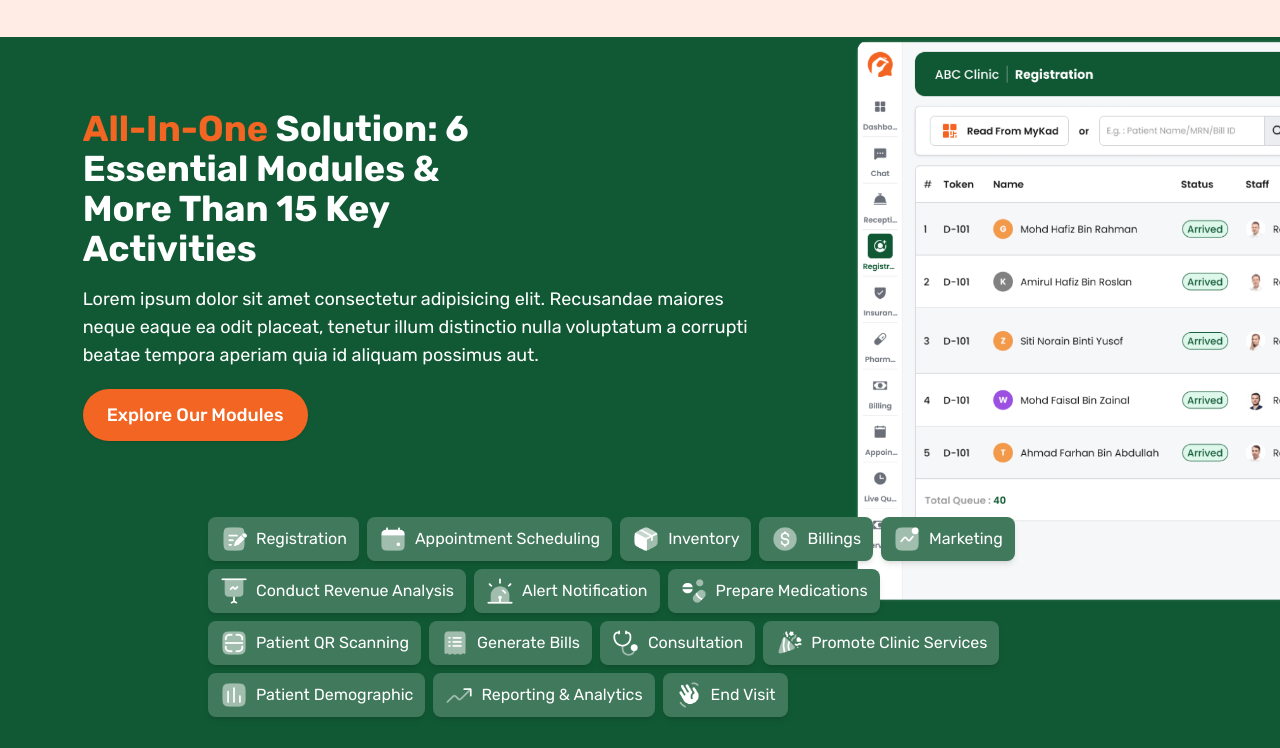
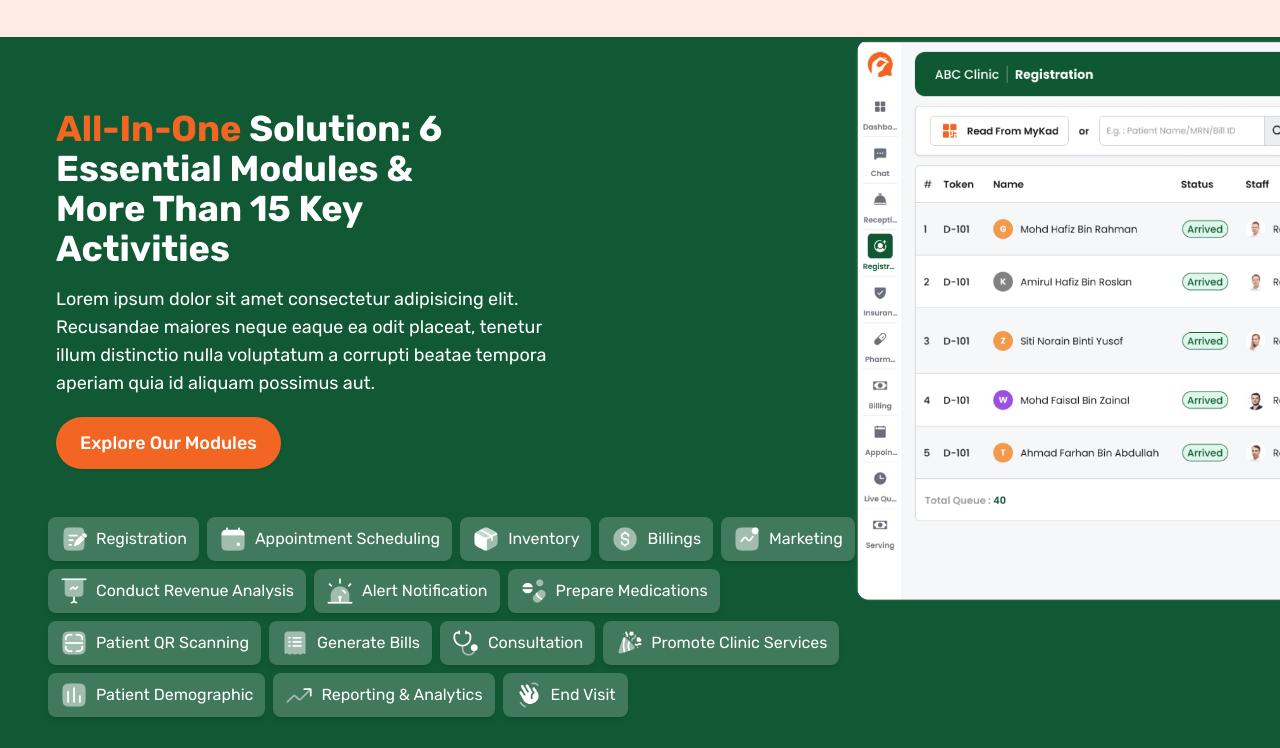
Before and after one commit to hax0-r/fiverr_chupClinic, a plain HTML site: page index.html in a window 1280 px wide. Shown: the part 6237-6985 px from the top of the page. Drawn offline with nearby package versions, Linux system fonts and the light colour scheme.

Commit message:
first commit

```diff
--- a/index.html
+++ b/index.html
@@ -608,8 +608,8 @@
     <div class="bg-[#115934] relative">
         <div class="flex flex-wrap sm:py-8 pt-8 relative">
             <div class="w-full relative z-20">
-                <div class="w-full sm:w-8/12 mb-7">
-                    <div class="container mx-auto h-full py-0 sm:py-10 max-w-[50rem] w-full sm:p-10">
+                <div class="w-full sm:w-8/12 mb-7 sm:mb-0">
+                    <div class="container h-full py-0 sm:py-10 max-w-[40rem] w-full sm:p-10">
                         <header class="container animate px-4 lg:flex mt-10 items-center h-full lg:mt-0">
                             <div class="w-full">
                                 <h1 class="text-3xl pb-4 lg:text-4xl font-bold max-w-md text-white">
@@ -629,7 +629,7 @@
                         </header>
                     </div>
                 </div>
-                <div class="pb-5 max-w-[55rem] w-full mx-auto tags">
+                <div class="pb-5 max-w-[55rem] w-full tags sm:pl-10">
                     <div
                         class="flex max-w-[70rem] justify-center md:justify-start items-center w-full mx-auto flex-wrap gap-2 p-2 relative z-30">
                         <!-- Row 1 -->
```
